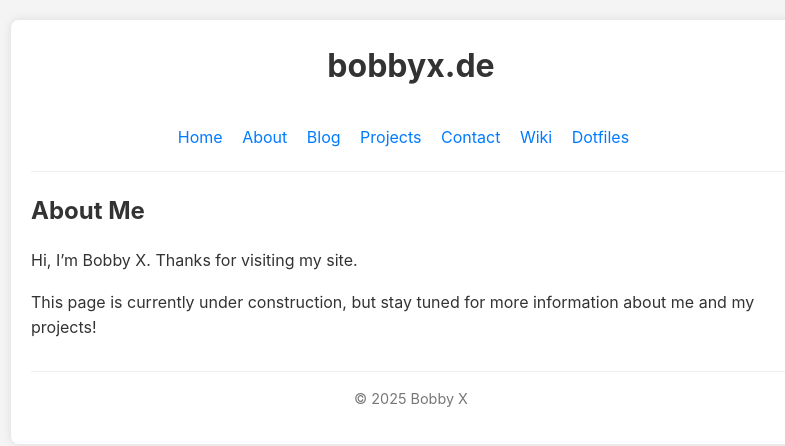
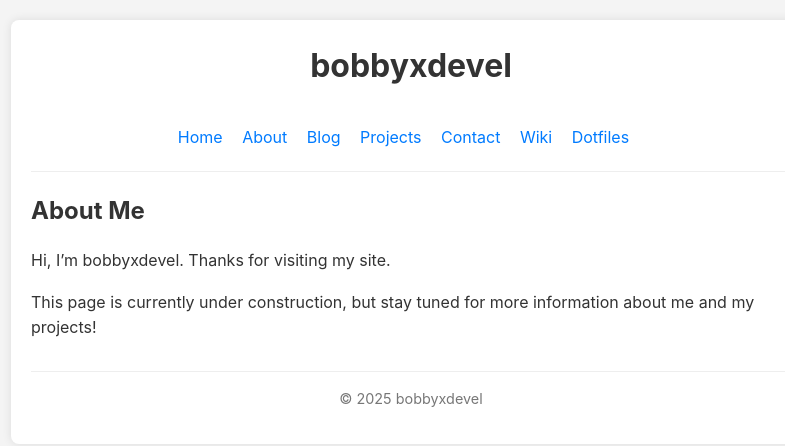
Before and after one commit to bobbyxdevel-gh/bobbyx-de, a Jekyll site: the page built from about.md, in a window 1280 px wide. Shown: the top 446 px of the page, without its empty margins (229-1014 px from the left). Built offline with Jekyll 4.4.1, drawn with Linux system fonts in a browser that asks for light colours.

Commit message:
Update _config.yml

```diff
--- a/_config.yml
+++ b/_config.yml
@@ -1,10 +1,8 @@
-title: bobbyx.de
+title: bobbyxdevel
 email: contact@bobbyxdev.xyz
 description: >- # this means to ignore newlines until "baseurl:"
-  The personal website and blog of Bobby X.
-author: Bobby X
+  The personal website and blog of bobbyxdevel.
+author: bobbyxdevel
 baseurl: "" # the subpath of your site, e.g. /blog
-url: "https://homepage.bobbyx.de" # the base hostname & protocol for your site, e.g. http://example.com
+url: "https://bobbyxdevel-gh.github.io/bobbyx-de/" # the base hostname & protocol for your site, e.g. http://example.com
 github_username:  bobbyxdevel-gh
-twitter_username: bobbyx
-linkedin_username: bobbyx
```
